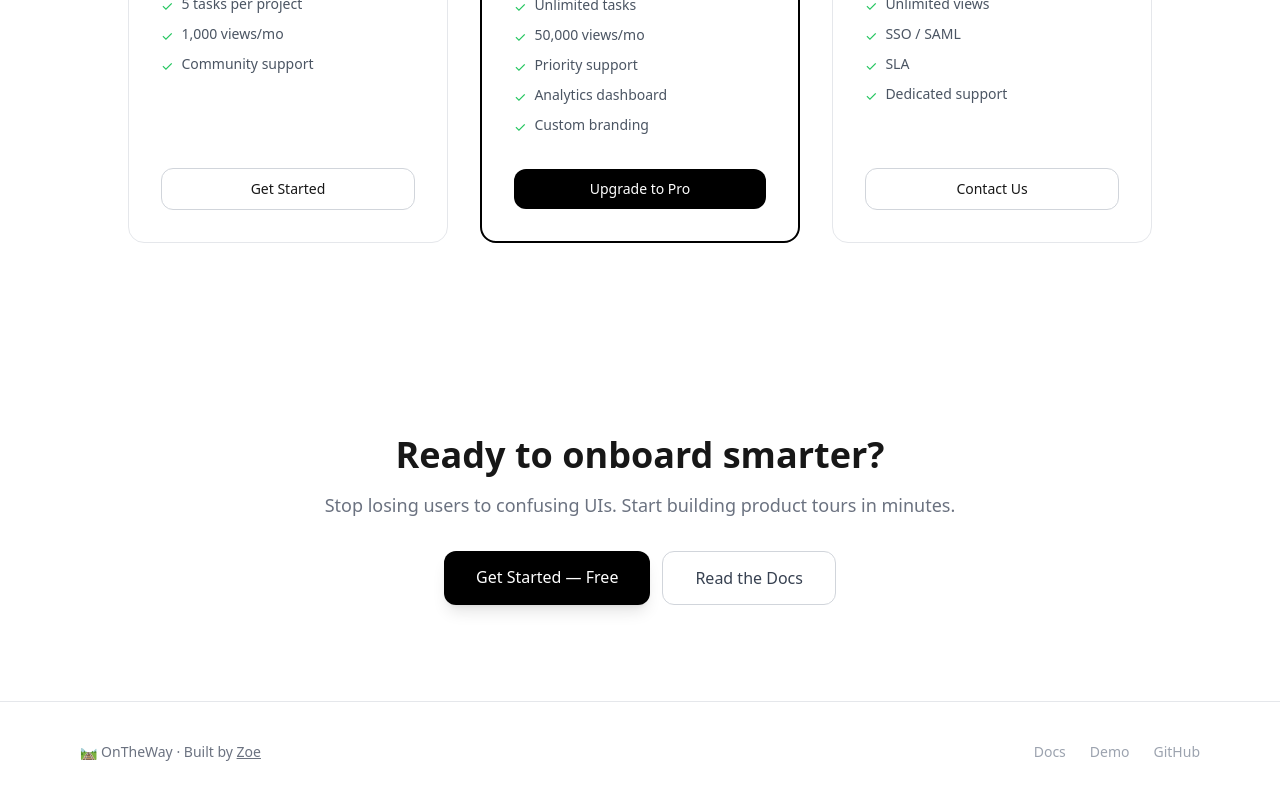
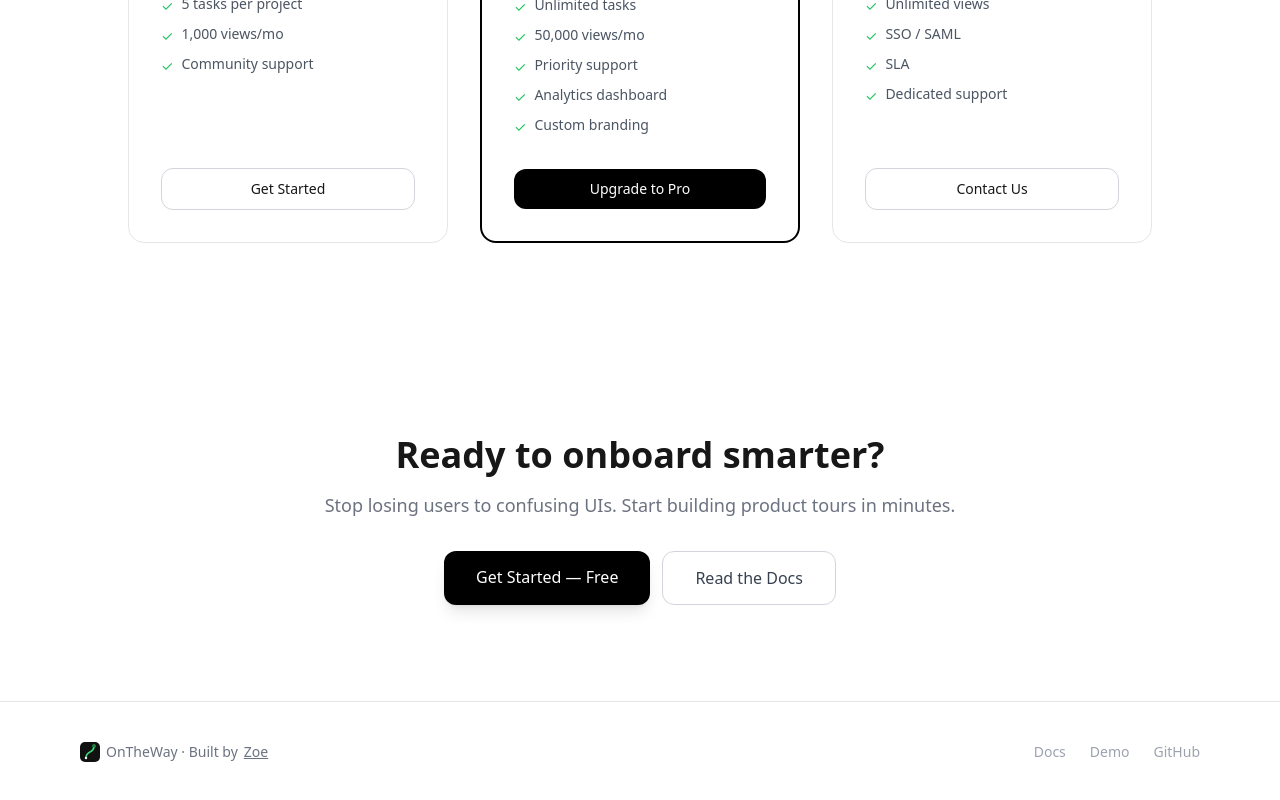
Before and after one commit to jiusanzhou/ontheway, a Next.js app: page / in a window 1280 px wide. Shown: the part 3203-4003 px from the top of the page. Built offline with nearby package versions, Linux system fonts and the light colour scheme.

Commit message:
fix: replace emoji with logo.svg in footer (landing & docs)

```diff
--- a/src/app/docs/page.tsx
+++ b/src/app/docs/page.tsx
@@ -606,7 +606,7 @@ tasks.forEach(task => {
 
           {/* Footer */}
           <div className="border-t mt-16 pt-8 text-center text-gray-400 text-sm">
-            <p>Built by <a href="https://zoe.im" className="underline hover:text-gray-600">Zoe</a></p>
+            <p className="flex items-center justify-center gap-1.5"><img src="/logo.svg" alt="OnTheWay" className="w-4 h-4" /> Built by <a href="https://zoe.im" className="underline hover:text-gray-600">Zoe</a></p>
           </div>
         </main>
       </div>
--- a/src/app/page.tsx
+++ b/src/app/page.tsx
@@ -261,8 +261,8 @@ export default function Home() {
       {/* Footer */}
       <footer className="border-t py-8 sm:py-10">
         <div className="max-w-6xl mx-auto px-4 flex flex-col sm:flex-row justify-between items-center gap-4">
-          <div className="text-sm text-gray-500">
-            🛤️ OnTheWay · Built by <a href="https://zoe.im" className="underline hover:text-black transition-colors">Zoe</a>
+          <div className="text-sm text-gray-500 flex items-center gap-1.5">
+            <img src="/logo.svg" alt="OnTheWay" className="w-5 h-5" /> OnTheWay · Built by <a href="https://zoe.im" className="underline hover:text-black transition-colors">Zoe</a>
           </div>
           <div className="flex gap-6 text-sm text-gray-400">
             <Link href="/docs" className="hover:text-black transition-colors">Docs</Link>
```
